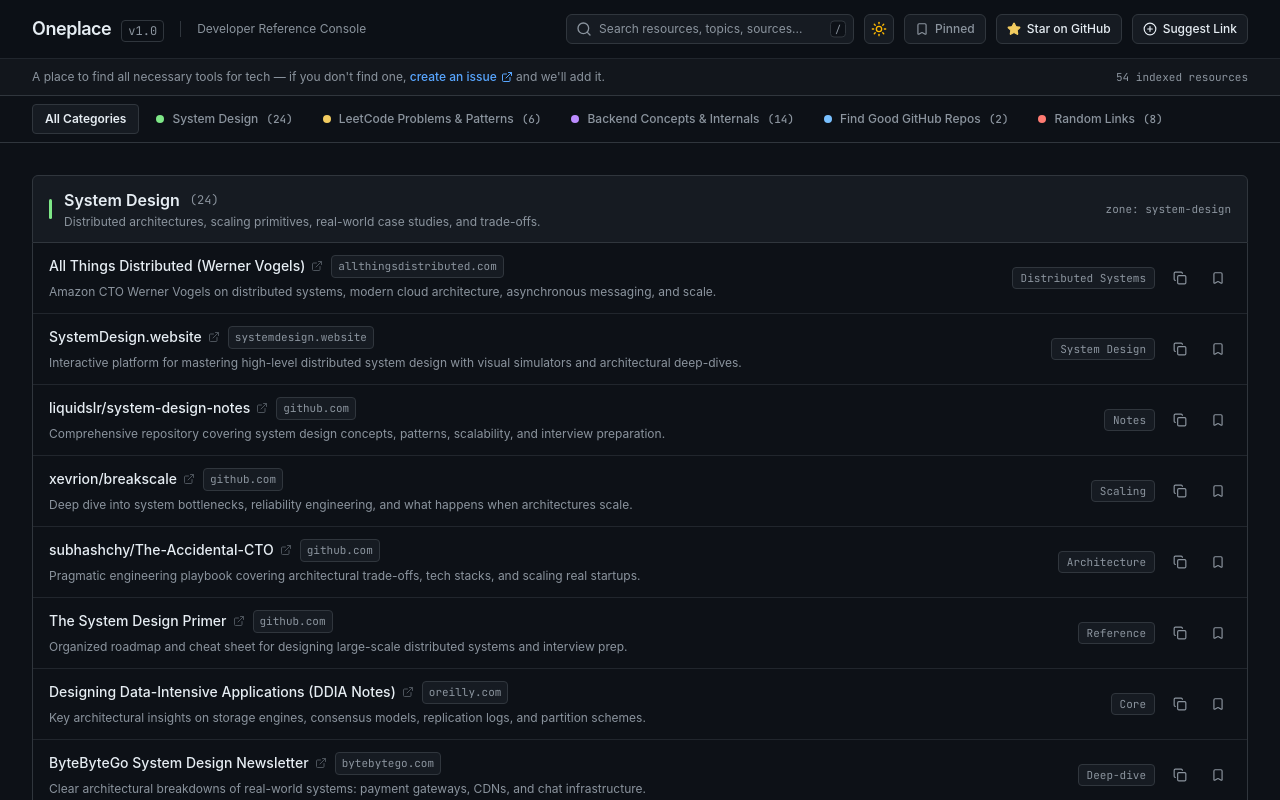
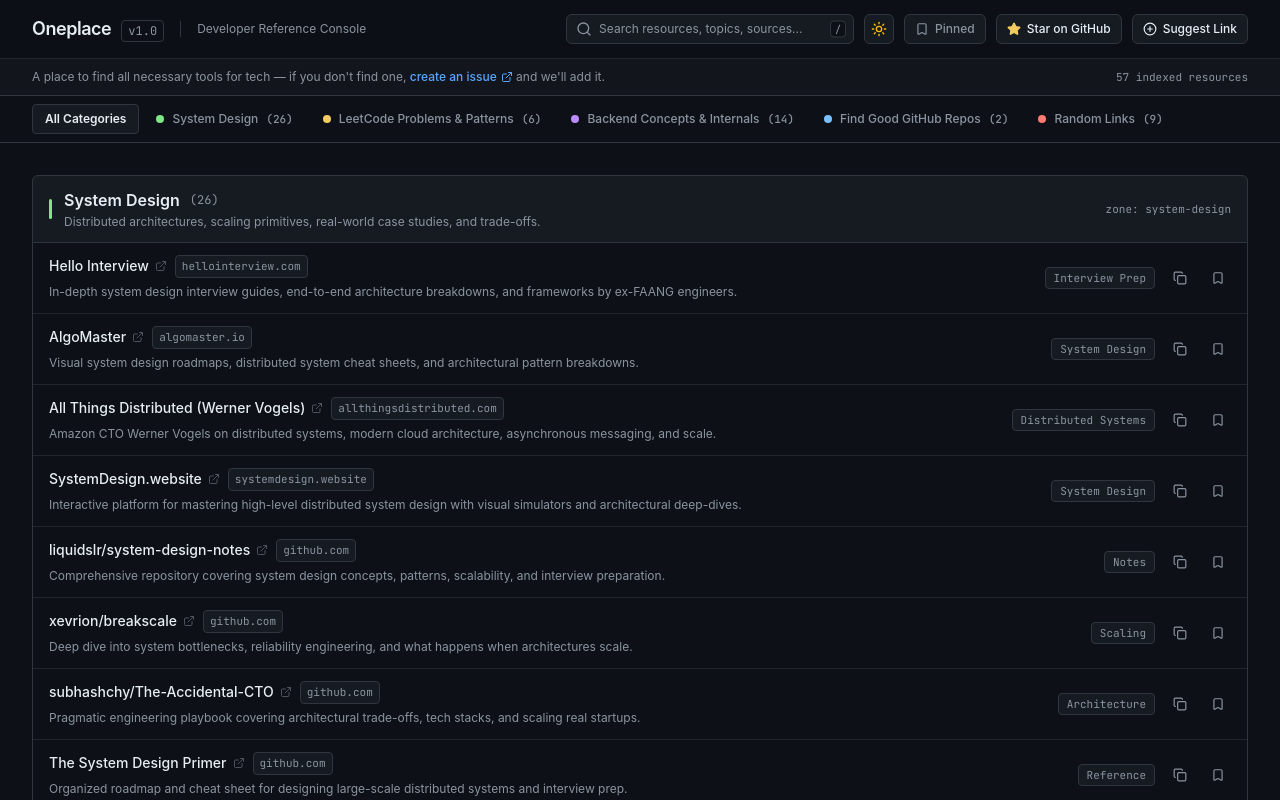
Before and after one commit to Rudra2637/One-Place, a React (Vite) app: page / in a window 1280 px wide. Shown: the top 800 px of the page. Built offline with nearby package versions, Linux system fonts and the light colour scheme.

Commit message:
feat: add Hello Interview, AlgoMaster, and CalcSolver

```diff
--- a/src/data/resources.js
+++ b/src/data/resources.js
@@ -35,6 +35,26 @@
   // =========================================================================
   // --- SYSTEM DESIGN ---
   // =========================================================================
+  {
+    id: 'sd-user-hellointerview',
+    categoryId: 'system-design',
+    title: 'Hello Interview',
+    description: 'In-depth system design interview guides, end-to-end architecture breakdowns, and frameworks by ex-FAANG engineers.',
+    url: 'https://www.hellointerview.com/',
+    source: 'hellointerview.com',
+    type: 'Guide',
+    tag: 'Interview Prep'
+  },
+  {
+    id: 'sd-user-algomaster',
+    categoryId: 'system-design',
+    title: 'AlgoMaster',
+    description: 'Visual system design roadmaps, distributed system cheat sheets, and architectural pattern breakdowns.',
+    url: 'https://algomaster.io/',
+    source: 'algomaster.io',
+    type: 'Roadmap',
+    tag: 'System Design'
+  },
   {
     id: 'sd-user-vogels',
     categoryId: 'system-design',
@@ -590,5 +610,15 @@
     source: 'ihatepdf.cv',
     type: 'Tool',
     tag: 'PDF Tools'
+  },
+  {
+    id: 'rnd-9',
+    categoryId: 'random',
+    title: 'CalcSolver',
+    description: 'Try typing 0000 in calculator.',
+    url: 'https://calcsolver.net/',
+    source: 'calcsolver.net',
+    type: 'Interactive',
+    tag: 'Calculator'
   }
 ];
```
